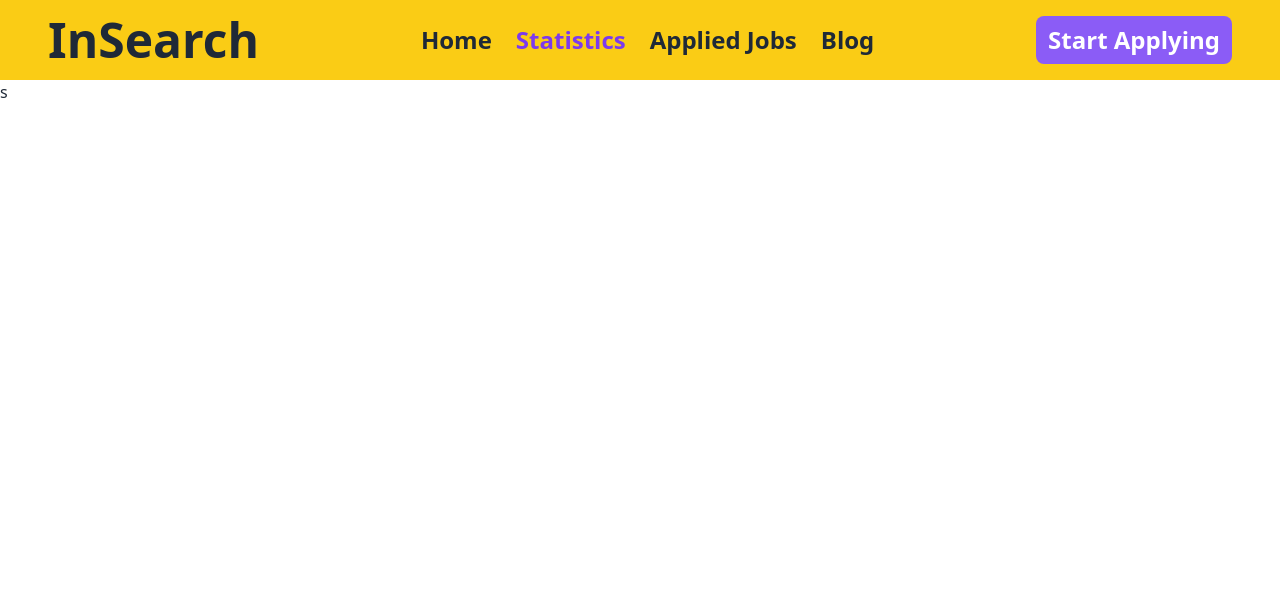
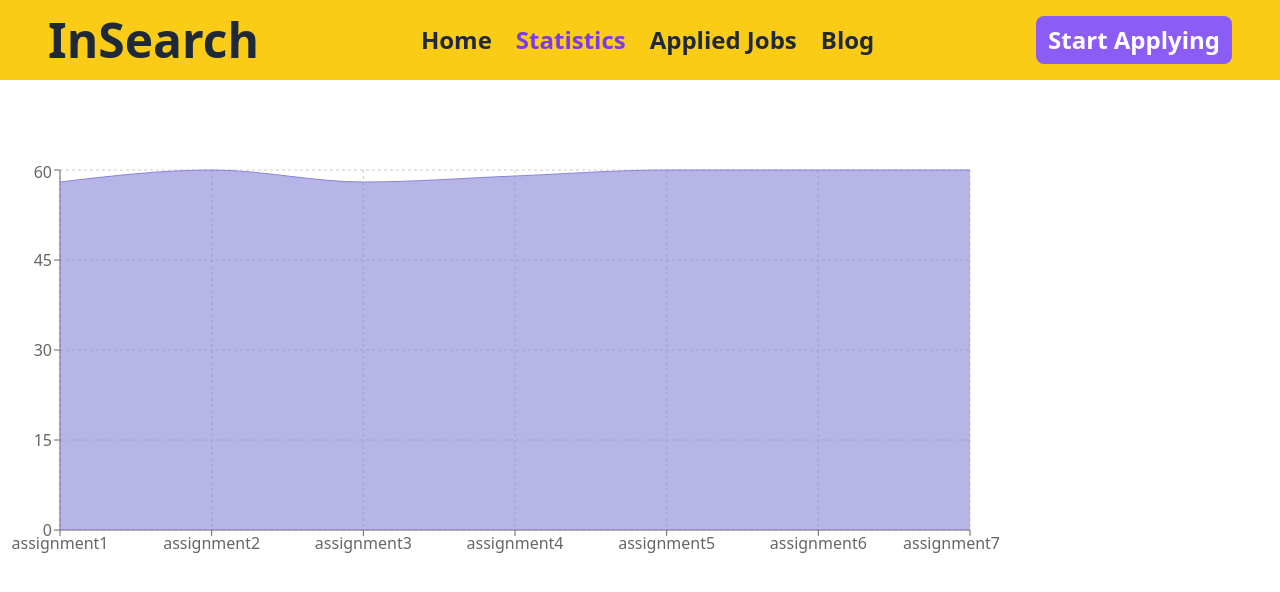
Before and after one commit to Moonchowdhur/job-haunter-client, a React (Vite) app: page /statistics in a window 1280 px wide. Shown: the top 592 px of the page. Built offline with nearby package versions, Linux system fonts and the light colour scheme.

Commit message:
rechart added

```diff
--- a/package.json
+++ b/package.json
@@ -16,6 +16,7 @@
     "react-dom": "^18.2.0",
     "react-icons": "^4.8.0",
     "react-router-dom": "^6.10.0",
+    "recharts": "^2.5.0",
     "sort-by": "^1.2.0"
   },
   "devDependencies": {
--- a/src/components/Blog/Blog.jsx
+++ b/src/components/Blog/Blog.jsx
@@ -2,8 +2,8 @@ import React from 'react';
 
 const Blog = () => {
     return (
-        <div>
-            b
+        <div className='bg-violet-200 mt-6 p-4 md:px-12'>
+
         </div>
     );
 };
--- a/src/components/Catagory/Catagory.jsx
+++ b/src/components/Catagory/Catagory.jsx
@@ -1,7 +1,7 @@
 import React from 'react';
 
 const Catagory = ({data}) => {
-    console.log(data)
+    // console.log(data)
     const {picture, name, about}=data
     return (
         <div className='bg-slate-100 my-7 shadow-xl border rounded-lg p-8'>
--- /dev/null
+++ b/src/components/Error/Error.jsx
@@ -0,0 +1,16 @@
+import React from 'react';
+
+const Error = () => {
+    return (
+        <div className='bg-violet-400 animate-bounce text-9xl justify-center items-center h-screen flex'>
+           <h1 className='text-6xl text-center  text-red-600 font-bold'>E</h1>
+           <h1 className='text-6xl text-red-600 font-bold'>R</h1>
+           <h1 className='text-6xl text-red-600 font-bold'>R</h1>
+           <div className='animate-spin rounded-lg '>O</div>
+           <h1 className='text-6xl text-red-600 font-bold'>R</h1>
+
+        </div>
+    );
+};
+
+export default Error;
--- a/src/components/Feature/Feature.jsx
+++ b/src/components/Feature/Feature.jsx
@@ -1,7 +1,8 @@
 import React from 'react';
 import {BiLocationPlus,BiRupee } from "react-icons/bi";
+import { Link } from 'react-router-dom';
 const Feature = ({catagory}) => {
-    console.log(catagory)
+    // console.log(catagory)
     const {id,company,name,location,salary,site,time,picture}=catagory
     return (
         <div className=' shadow-xl border border-violet-500 rounded-lg p-7'>
@@ -22,7 +23,7 @@ const Feature = ({catagory}) => {
                 Salary: {salary}
             </div>
           </div>
-          <button className='bg-violet-500 font-bold hover:bg-violet-700 text-white rounded-lg my-7 px-3 py-2 '>View Details</button>
+          <Link > <button className='bg-violet-500 font-bold hover:bg-violet-700 text-white rounded-lg my-7 px-3 py-2 '>View Details</button></Link>
         </div>
     );
 };
--- /dev/null
+++ b/src/components/Featuredetails/Featuredetails.jsx
@@ -0,0 +1,15 @@
+// import React from 'react';
+// import { useParams } from 'react-router-dom';
+
+// const Featuredetails = () => {
+//     // console.log(params)
+//     const p =useParams()
+//     console.log(p)
+//     return (
+//         <div>
+
+//         </div>
+//     );
+// };
+
+// export default Featuredetails;
--- a/src/components/Home/Home.jsx
+++ b/src/components/Home/Home.jsx
@@ -38,7 +38,7 @@ const Home = () => {
               }
             </div>
         </div>
-{/* Job Category List end section */}
+{/* Job Category List end */}
 
 {/* Featured Jobs section---- */}
       <div className='my-28  p-4 md:px-12'>
@@ -46,13 +46,14 @@ const Home = () => {
          <p className='my-4 text-center text-xl'>Let's start Careers here with all the information you need. Its your future</p>
          <div className=' my-5 p-4 grid grid-cols-1 gap-12 md:grid-cols-2 md:px-12'>
             {
-              catagories.slice(0,4).map(catagory=><Feature key={catagory.id} catagory={catagory}></Feature>)
+              catagories?.slice(0,4).map(catagory=><Feature key={catagory.id} catagory={catagory}></Feature>)
             }
          </div>
          <div className='text-center'>
          <button className='bg-violet-500 text-center font-bold hover:bg-violet-700 text-white rounded-lg my-7 px-3 py-2 text-2xl'>See All Jobs</button>
          </div>
       </div>
+{/* Featured Jobs end ---- */}
 
         </div>
     );
--- a/src/components/Jobs/Jobs.jsx
+++ b/src/components/Jobs/Jobs.jsx
@@ -3,7 +3,7 @@ import React from 'react';
 const Jobs = () => {
     return (
         <div>
-          j
+
         </div>
     );
 };
--- a/src/components/Statistics/Statistics.jsx
+++ b/src/components/Statistics/Statistics.jsx
@@ -1,9 +1,64 @@
 import React from 'react';
+import { AreaChart, Area, XAxis, YAxis, CartesianGrid, Tooltip} from 'recharts';
+const Statistics = () => {
 
-const Statistics = () => {
+  const assignment=[
+    {
+        id:1,
+        name: "assignment1",
+        number:58
+    },
+    {
+        id:2,
+        name: " assignment2",
+        number:60
+    },
+    {
+        id:3,
+        name: " assignment3",
+        number:58
+    },
+    {
+        id:4,
+        name: "assignment4",
+        number:59
+    },
+    {
+        id:5,
+        name: "assignment5",
+        number:60
+    },
+    {
+        id:6,
+        name: "assignment6",
+        number:60
+    },
+    {
+        id:7,
+        name: "assignment7",
+        number:60
+    }
+  ]
+
     return (
-        <div>
-           s
+        <div className='mt-20 mx-auto'>
+         <AreaChart
+          width={1000}
+          height={400}
+          data={assignment}
+          margin={{
+            top: 10,
+            right: 30,
+            left: 0,
+            bottom: 0,
+          }}
+        >
+          <CartesianGrid strokeDasharray="3 3" />
+          <XAxis dataKey="name" />
+          <YAxis />
+          <Tooltip />
+          <Area type="monotone" dataKey="number" stroke="#8884d8" fill="#8884d8" />
+        </AreaChart>
         </div>
     );
 };
--- a/src/main.jsx
+++ b/src/main.jsx
@@ -10,12 +10,14 @@ import Home from './components/Home/Home';
 import Jobs from './components/Jobs/Jobs';
 import Blog from './components/Blog/Blog';
 import Statistics from './components/Statistics/Statistics';
+import Error from './components/Error/Error';
+// import Featuredetails from './components/Featuredetails/Featuredetails';
 
 const router = createBrowserRouter([
   {
     path: "/",
     element: <App></App>,
-
+    errorElement: <Error></Error>,
     children: [
       {
         path: "/",
@@ -34,6 +36,11 @@ const router = createBrowserRouter([
         path: "/statistics",
         element: <Statistics></Statistics>,
       },
+      // {
+      //   path: "/details/:id",
+      //   element: <Featuredetails></Featuredetails>,
+
+      // },
 
     ],
   },
```
Also changed, not shown: 1 other file (tests, documents, lock files or other folders).
